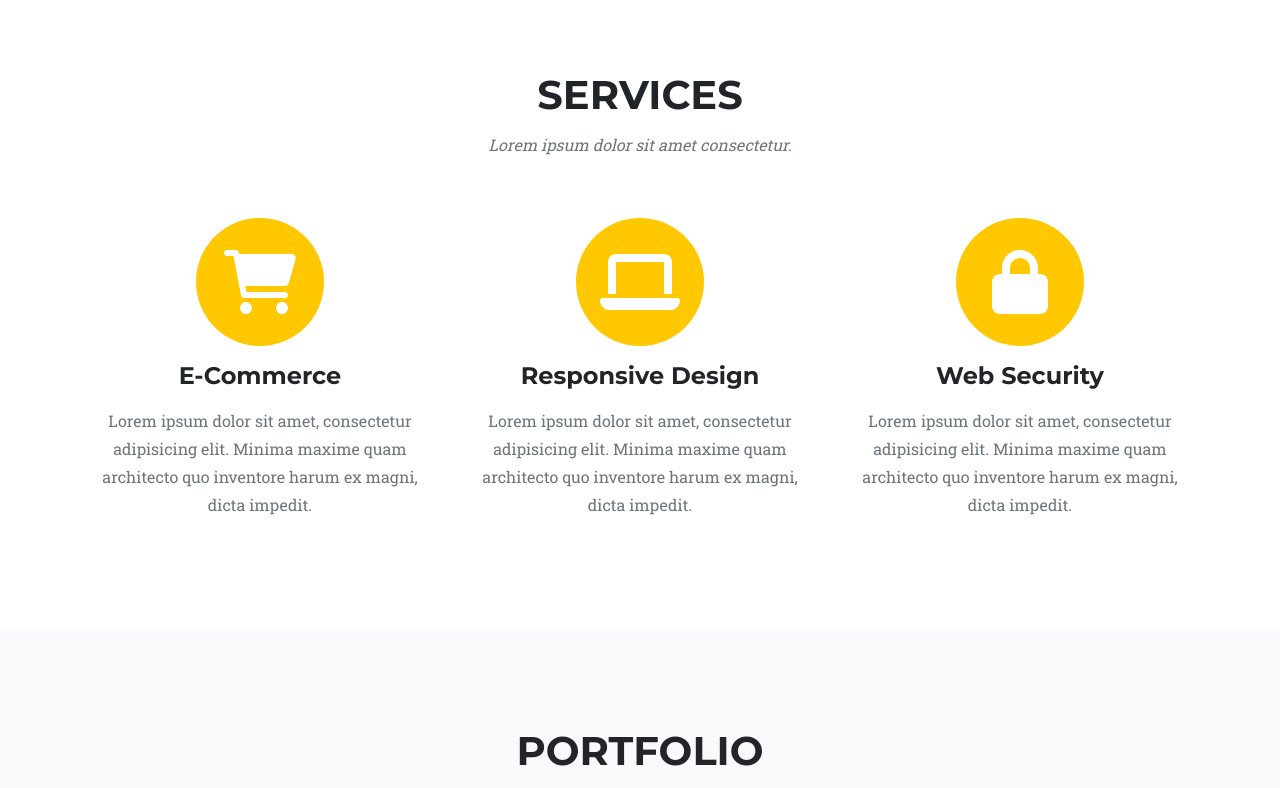
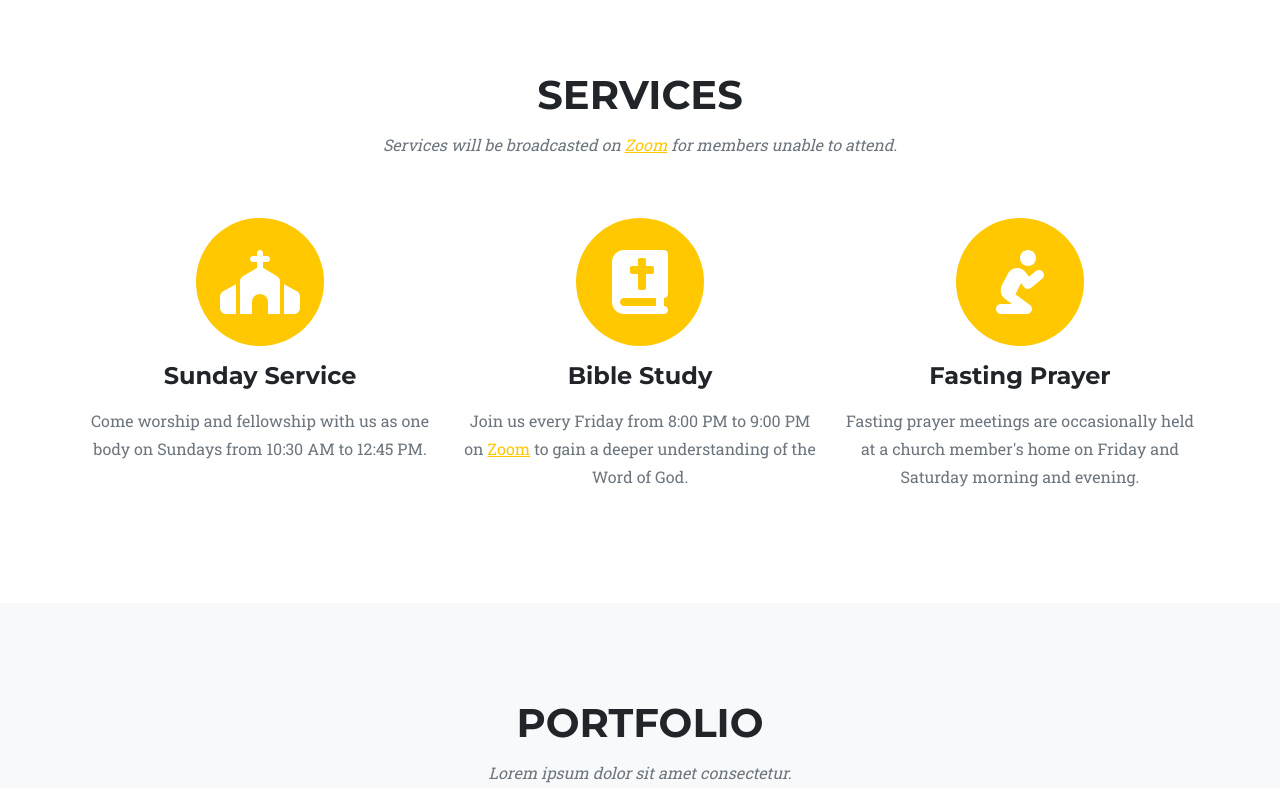
Before and after one commit to Ryanmathew64/Ryanmathew64.github.io, a website: page dist/index.html in a window 1280 px wide. Shown: the part 1260-2048 px from the top of the page. Drawn offline with nearby package versions, Linux system fonts and the light colour scheme.

Commit message:
added services tab

```diff
--- a/dist/index.html
+++ b/dist/index.html
@@ -5,7 +5,7 @@
         <meta name="viewport" content="width=device-width, initial-scale=1, shrink-to-fit=no" />
         <meta name="description" content="" />
         <meta name="author" content="" />
-        <title>Agency - Start Bootstrap Theme</title>
+        <title>India Pentecostal Church of Seattle</title>
         <!-- Favicon-->
         <link rel="icon" type="image/x-icon" href="assets/favicon.ico" />
         <!-- Font Awesome icons (free version)-->
@@ -20,7 +20,7 @@
         <!-- Navigation-->
         <nav class="navbar navbar-expand-lg navbar-dark fixed-top" id="mainNav">
             <div class="container">
-                <a class="navbar-brand" href="#page-top"><img src="assets/img/navbar-logo.svg" alt="..." /></a>
+                <a class="navbar-brand" href="#page-top"><img src="assets/img/IPCOSlogo.png" alt="IPCOS Logo" /></a>
                 <button class="navbar-toggler" type="button" data-bs-toggle="collapse" data-bs-target="#navbarResponsive" aria-controls="navbarResponsive" aria-expanded="false" aria-label="Toggle navigation">
                     Menu
                     <i class="fas fa-bars ms-1"></i>
@@ -49,32 +49,32 @@
             <div class="container">
                 <div class="text-center">
                     <h2 class="section-heading text-uppercase">Services</h2>
-                    <h3 class="section-subheading text-muted">Lorem ipsum dolor sit amet consectetur.</h3>
+                    <h3 class="section-subheading text-muted">Services will be broadcasted on <a href="https://us02web.zoom.us/j/85697342598?pwd=aUlXVlA0Lzl1TEJCTjB1UGpJZVJJdz09#success" target="_blank">Zoom</a> for members unable to attend.</h3>
                 </div>
                 <div class="row text-center">
                     <div class="col-md-4">
                         <span class="fa-stack fa-4x">
                             <i class="fas fa-circle fa-stack-2x text-primary"></i>
-                            <i class="fas fa-shopping-cart fa-stack-1x fa-inverse"></i>
+                            <i class="fas fa-church fa-stack-1x fa-inverse"></i>
                         </span>
-                        <h4 class="my-3">E-Commerce</h4>
-                        <p class="text-muted">Lorem ipsum dolor sit amet, consectetur adipisicing elit. Minima maxime quam architecto quo inventore harum ex magni, dicta impedit.</p>
+                        <h4 class="my-3">Sunday Service</h4>
+                        <p class="text-muted">Come worship and fellowship with us as one body on Sundays from 10:30 AM to 12:45 PM.</p>
                     </div>
                     <div class="col-md-4">
                         <span class="fa-stack fa-4x">
                             <i class="fas fa-circle fa-stack-2x text-primary"></i>
-                            <i class="fas fa-laptop fa-stack-1x fa-inverse"></i>
+                            <i class="fas fa-bible fa-stack-1x fa-inverse"></i>
                         </span>
-                        <h4 class="my-3">Responsive Design</h4>
-                        <p class="text-muted">Lorem ipsum dolor sit amet, consectetur adipisicing elit. Minima maxime quam architecto quo inventore harum ex magni, dicta impedit.</p>
+                        <h4 class="my-3">Bible Study</h4>
+                        <p class="text-muted">Join us every Friday from 8:00 PM to 9:00 PM on <a href="https://us02web.zoom.us/j/85697342598?pwd=aUlXVlA0Lzl1TEJCTjB1UGpJZVJJdz09#success" target="_blank">Zoom</a> to gain a deeper understanding of the Word of God.</p>
                     </div>
                     <div class="col-md-4">
                         <span class="fa-stack fa-4x">
                             <i class="fas fa-circle fa-stack-2x text-primary"></i>
-                            <i class="fas fa-lock fa-stack-1x fa-inverse"></i>
+                            <i class="fas fa-pray fa-stack-1x fa-inverse"></i>
                         </span>
-                        <h4 class="my-3">Web Security</h4>
-                        <p class="text-muted">Lorem ipsum dolor sit amet, consectetur adipisicing elit. Minima maxime quam architecto quo inventore harum ex magni, dicta impedit.</p>
+                        <h4 class="my-3">Fasting Prayer</h4>
+                        <p class="text-muted">Fasting prayer meetings are occasionally held at a church member's home on Friday and Saturday morning and evening.</p>
                     </div>
                 </div>
             </div>
```
